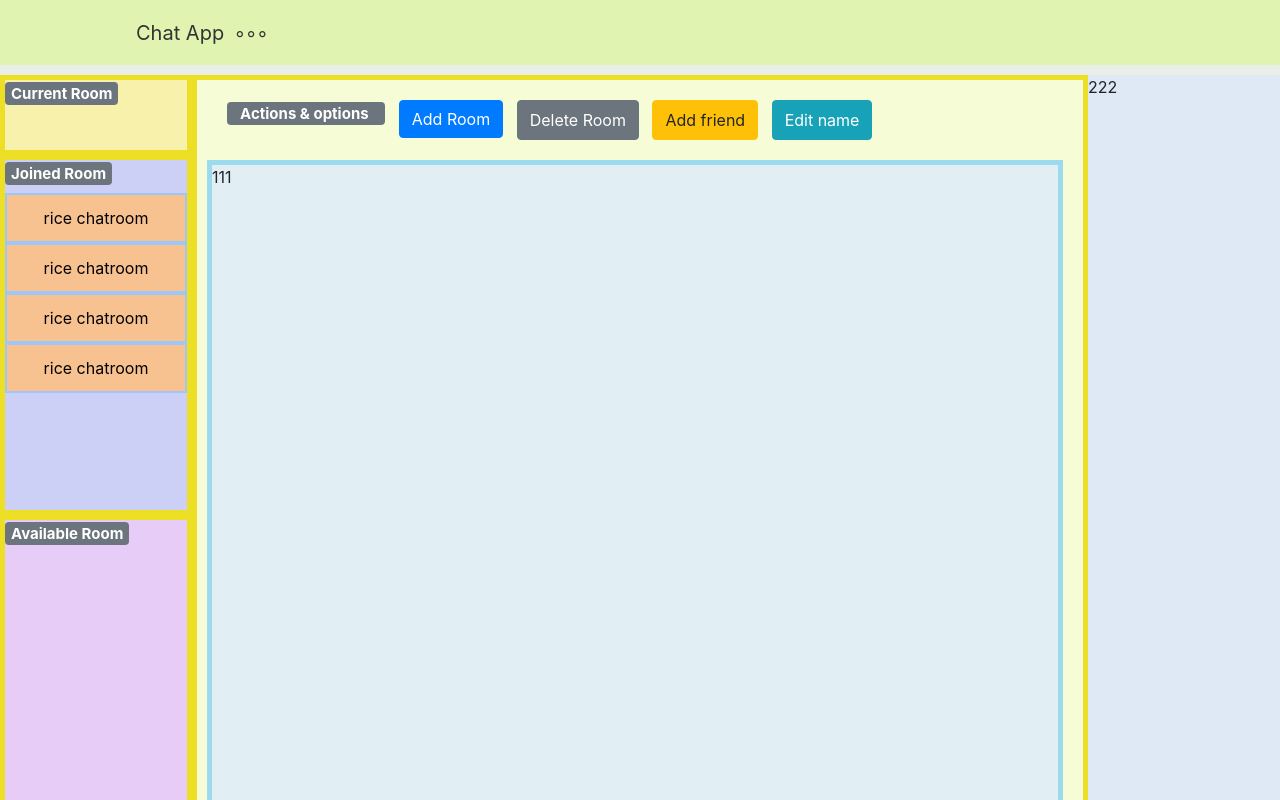
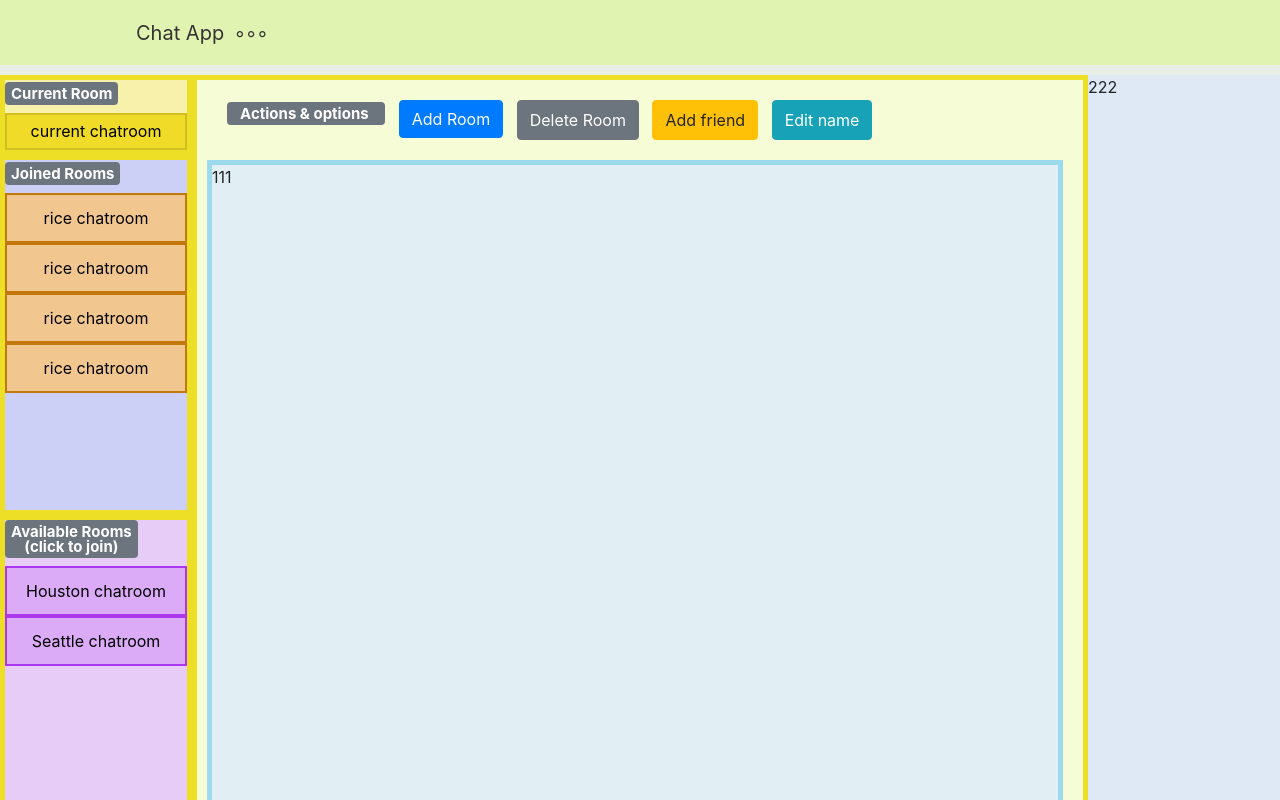
Before and after one commit to jw101/sleepy-day, a React (Create React App) app: page /chat in a window 1280 px wide. Shown: the top 800 px of the page. Built offline with nearby package versions, Linux system fonts and the light colour scheme; no server answers.

Commit message:
add cards for rooms

```diff
--- a/src/pages/ChatPage/chat.module.scss
+++ b/src/pages/ChatPage/chat.module.scss
@@ -9,14 +9,29 @@
     flex-direction: column;
     width: 15%;
     background-color: rgb(223, 232, 245);
+    .title {
+      width: 100%;
+    }
+
     .up {
       display: flex;
       height: 10%;
       background-color: rgb(248, 241, 172);
+      flex-direction: column;
       border: {
         style: solid;
         width: 5px;
         color: rgb(236, 223, 38);
+      }
+      .rooms {
+        width: 100%;
+        height: 50px;
+        background-color: rgb(240, 220, 40);
+        border: {
+          style: solid;
+          width: 2px;
+          color: rgb(209, 192, 36);
+        }
       }
     }
     .mid {
@@ -29,28 +44,37 @@
         width: 5px;
         color: rgb(236, 223, 38);
       }
-      .title {
-        width: 100%;
-      }
       .rooms {
         width: 100%;
         height: 50px;
-        background-color: rgb(247, 194, 144);
+        background-color: rgb(241, 198, 143);
         border: {
           style: solid;
           width: 2px;
-          color: rgb(159, 198, 248);
+          color: rgb(194, 120, 10);
         }
       }
+
     }
     .down {
       display: flex;
       height: 45%;
       background-color: rgb(231, 204, 247);
+      flex-direction: column;
       border: {
         style: solid;
         width: 5px;
         color: rgb(236, 223, 38);
+      }
+      .rooms {
+        width: 100%;
+        height: 50px;
+        background-color: rgb(219, 171, 247);
+        border: {
+          style: solid;
+          width: 2px;
+          color: rgb(171, 56, 238);
+        }
       }
     }
   }
--- a/src/pages/ChatPage/index.js
+++ b/src/pages/ChatPage/index.js
@@ -12,38 +12,38 @@ class Chat extends Component {
     }
 
     render() {
-        console.log(roomData.joinedList);
+        console.log(roomData.availableList);
         return (
             <div className={styles.wrap}>
                 <div className={styles.left}>
                     <section className={styles.up}>
-                        <h5>
+                        <h5 className={styles.title}>
                             <Badge variant="secondary">Current Room</Badge>
                         </h5>
+                        <button className={styles.rooms}>
+                            {roomData.userCurrentRoom && roomData.userCurrentRoom.name}
+                        </button>
+
                     </section>
                     <section className={styles.mid}>
-
-
                         <h5 className={styles.title}>
-                            <Badge variant="secondary">Joined Room</Badge>
+                            <Badge variant="secondary">Joined Rooms</Badge>
                         </h5>
-
-
                         {roomData.joinedList && roomData.joinedList.map(item =>
                             <button className={styles.rooms}>
                                 {item.name}
                             </button>
                         )}
-
-
-
-
                     </section>
                     <section className={styles.down}>
-                        <h5>
-                            <Badge variant="secondary">Available Room</Badge>
+                        <h5 className={styles.title}>
+                            <Badge variant="secondary">Available Rooms<br/>(click to join)</Badge>
                         </h5>
-                        <availableRoomList dataSource={roomData.data} />
+                        {roomData.availableList && roomData.availableList.map(item =>
+                            <button className={styles.rooms}>
+                                {item.name}
+                            </button>
+                        )}
                     </section>
                 </div>
                 <div className={styles.dialog}>
--- a/src/pages/rooms.json
+++ b/src/pages/rooms.json
@@ -307,10 +307,67 @@
                 ]
             },
             "messages": []
+        },
+        {
+            "name": "Seattle chatroom",
+            "members": [
+                {
+                    "name": "benjamin2",
+                    "password": "",
+                    "profile": {
+                        "age": 20,
+                        "location": "Dallas",
+                        "school": "Rice"
+                    }
+                },
+                {
+                    "name": "benjamin2",
+                    "password": "",
+                    "profile": {
+                        "age": 20,
+                        "location": "Dallas",
+                        "school": "Rice"
+                    }
+                },
+                {
+                    "name": "benjamin2",
+                    "password": "",
+                    "profile": {
+                        "age": 20,
+                        "location": "Dallas",
+                        "school": "Rice"
+                    }
+                }
+            ],
+            "owner": {
+                "name": "benjamin2",
+                "password": "",
+                "profile": {
+                    "age": 20,
+                    "location": "Dallas",
+                    "school": "Rice"
+                }
+            },
+            "requirement": {
+                "minAge": 16,
+                "maxAge": 27,
+                "locations": [
+                    "Dallas",
+                    "Houston",
+                    "Irvine"
+                ],
+                "schools": [
+                    "Rice",
+                    "UT-Austin",
+                    "USC",
+                    "NEU"
+                ]
+            },
+            "messages": []
         }
     ],
     "userCurrentRoom": {
-        "name": "rice chatroom",
+        "name": "current chatroom",
         "members": [
             {
                 "name": "benjamin1",
```
